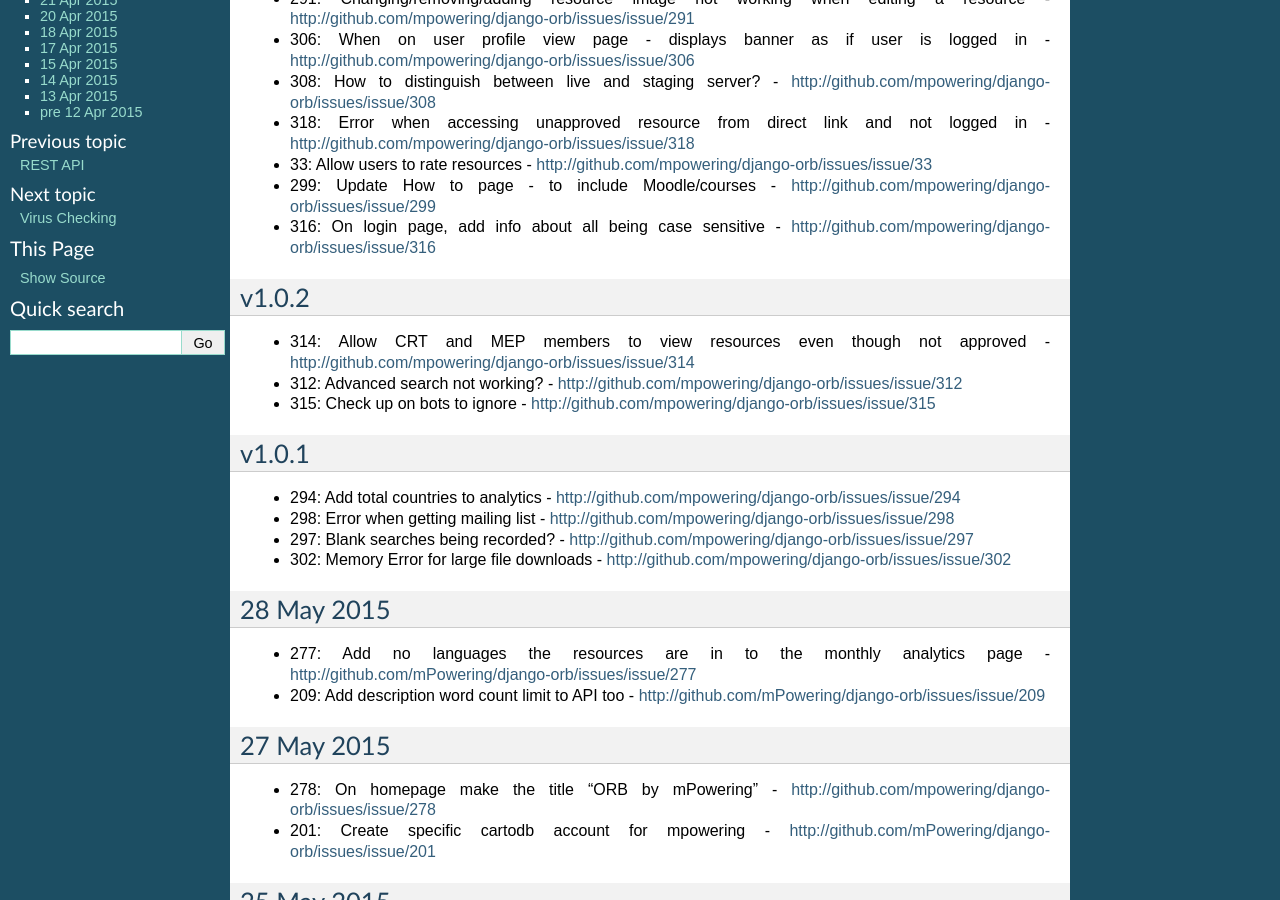
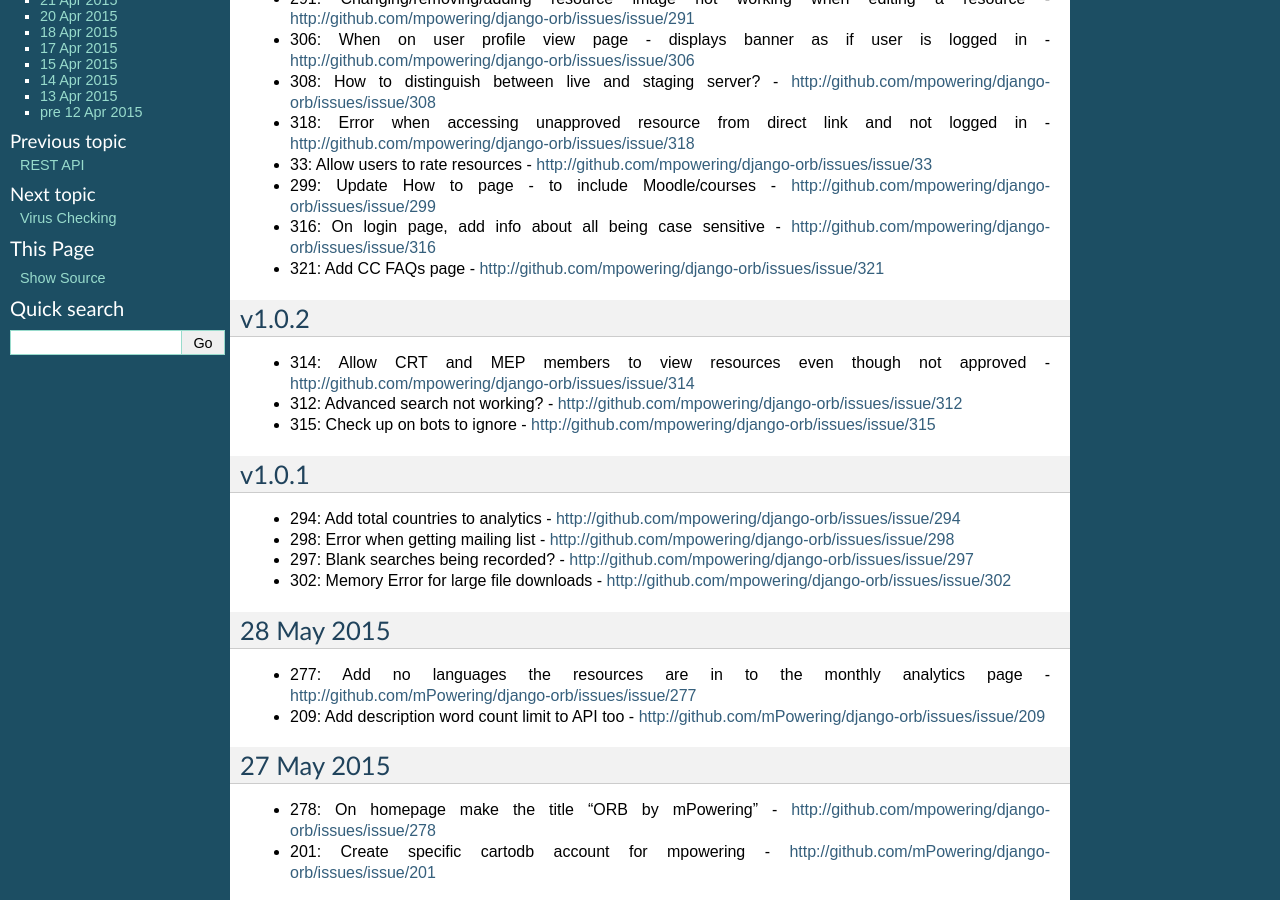
Before and after one commit to mPowering/django-orb, a Sphinx documentation site: the page built from docs/changelog.rst, in a window 1280 px wide and 900 px high, scrolled down 514 px. Built offline with Sphinx 7.4.7, drawn with Linux system fonts in a browser that asks for light colours.

Commit message:
CLOSED - task 321: Add CC FAQs page http://github.com/mpowering/django-orb/issues/issue/321

```diff
--- a/docs/changelog.rst
+++ b/docs/changelog.rst
@@ -24,6 +24,7 @@
 * 33: Allow users to rate resources - http://github.com/mpowering/django-orb/issues/issue/33
 * 299: Update How to page - to include Moodle/courses - http://github.com/mpowering/django-orb/issues/issue/299
 * 316: On login page, add info about all being case sensitive - http://github.com/mpowering/django-orb/issues/issue/316
+* 321: Add CC FAQs page - http://github.com/mpowering/django-orb/issues/issue/321
 
 v1.0.2
 -----------
```
